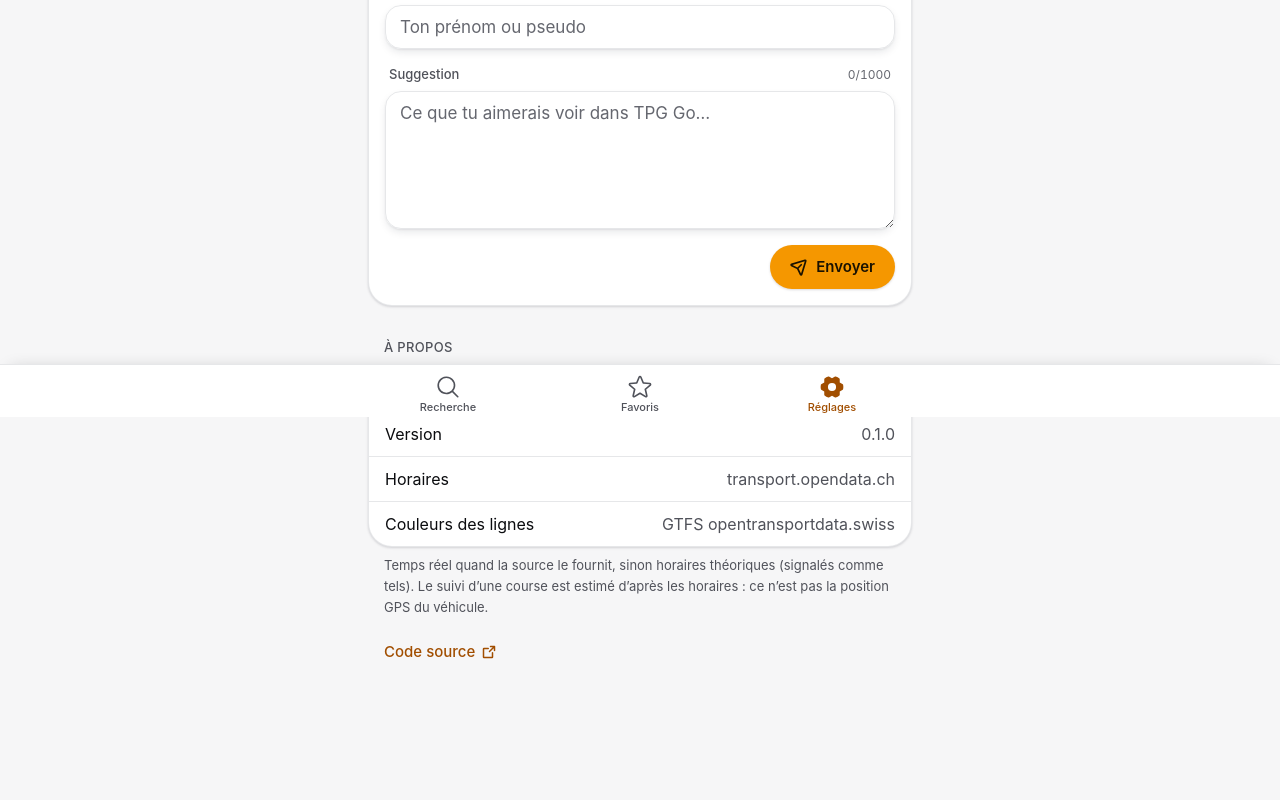
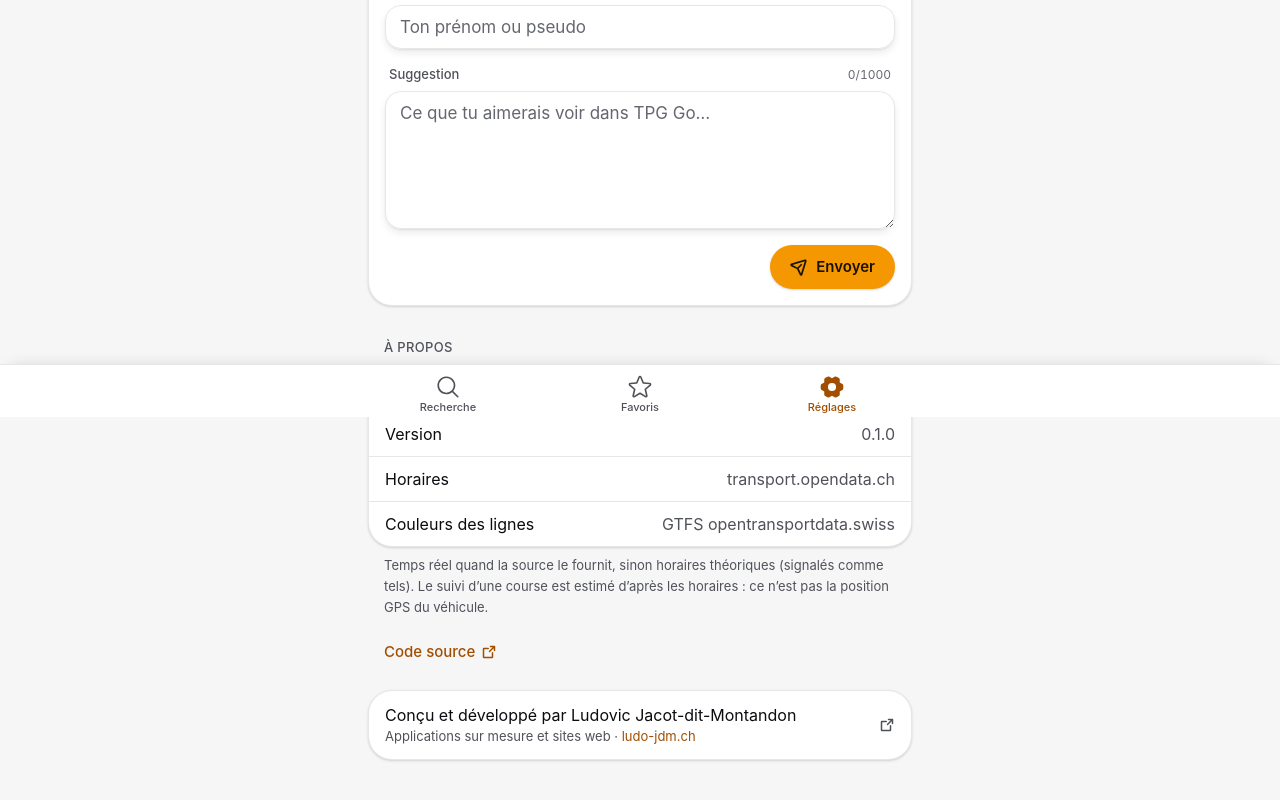
Before and after one commit to Kaichitv/tpg-go, a Next.js app: page /settings in a window 1280 px wide. Shown: the part 383-1183 px from the top of the page. Built offline with nearby package versions, Linux system fonts and the light colour scheme.

Commit message:
add: credentials

```diff
--- a/app/settings/page.tsx
+++ b/app/settings/page.tsx
@@ -10,6 +10,7 @@ import pkg from "@/package.json";
 export const metadata: Metadata = { title: "Réglages" };
 
 const SOURCE_URL = "https://github.com/Kaichitv/tpg-go";
+const AUTHOR_URL = "https://ludo-jdm.ch";
 
 export default function SettingsPage() {
   return (
@@ -46,6 +47,22 @@ export default function SettingsPage() {
           <ArrowSquareOutIcon size={16} weight="bold" aria-hidden />
           <span className="sr-only">(nouvel onglet)</span>
         </a>
+        <Card
+          as="a"
+          href={AUTHOR_URL}
+          target="_blank"
+          rel="noopener noreferrer"
+          className="mt-4 flex min-h-11 items-center justify-between gap-4 px-4 py-3 hover:bg-surface-hover"
+        >
+          <span className="min-w-0">
+            <span className="block text-[16px]">Conçu et développé par Ludovic Jacot-dit-Montandon</span>
+            <span className="block text-[13px] text-muted">
+              Applications sur mesure et sites web ·{" "}<span className="text-accent-ink">ludo-jdm.ch</span>
+            </span>
+          </span>
+          <ArrowSquareOutIcon size={16} weight="bold" aria-hidden className="shrink-0 text-muted" />
+          <span className="sr-only">(nouvel onglet)</span>
+        </Card>
       </Section>
     </Screen>
   );
```
